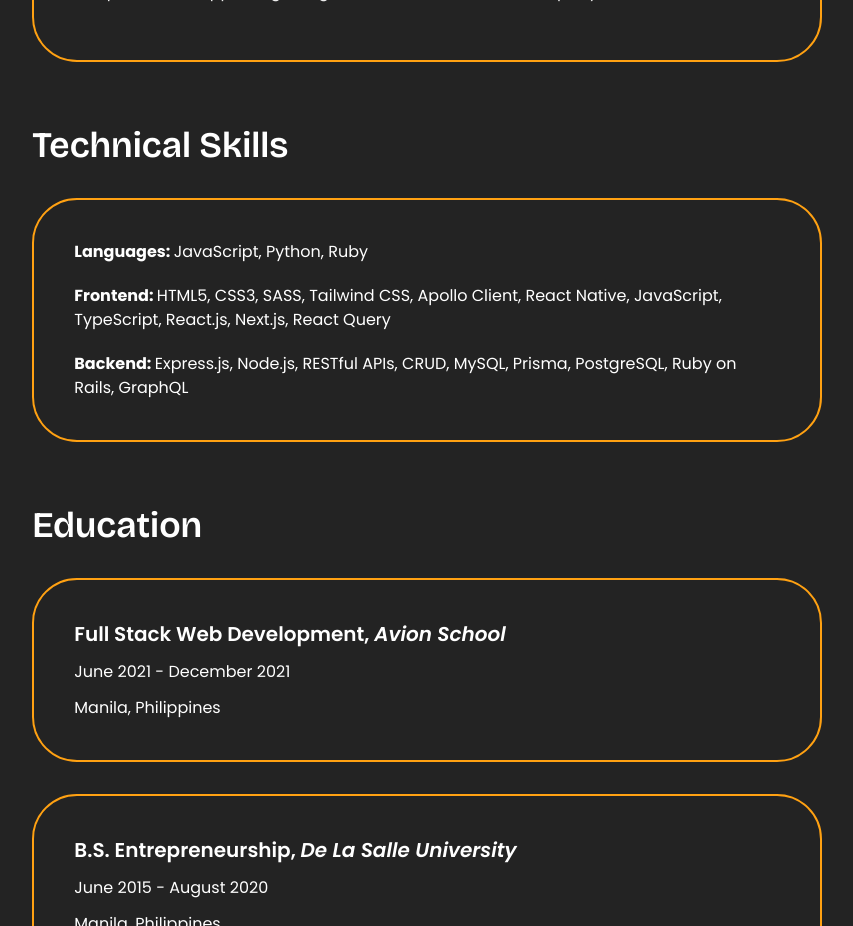
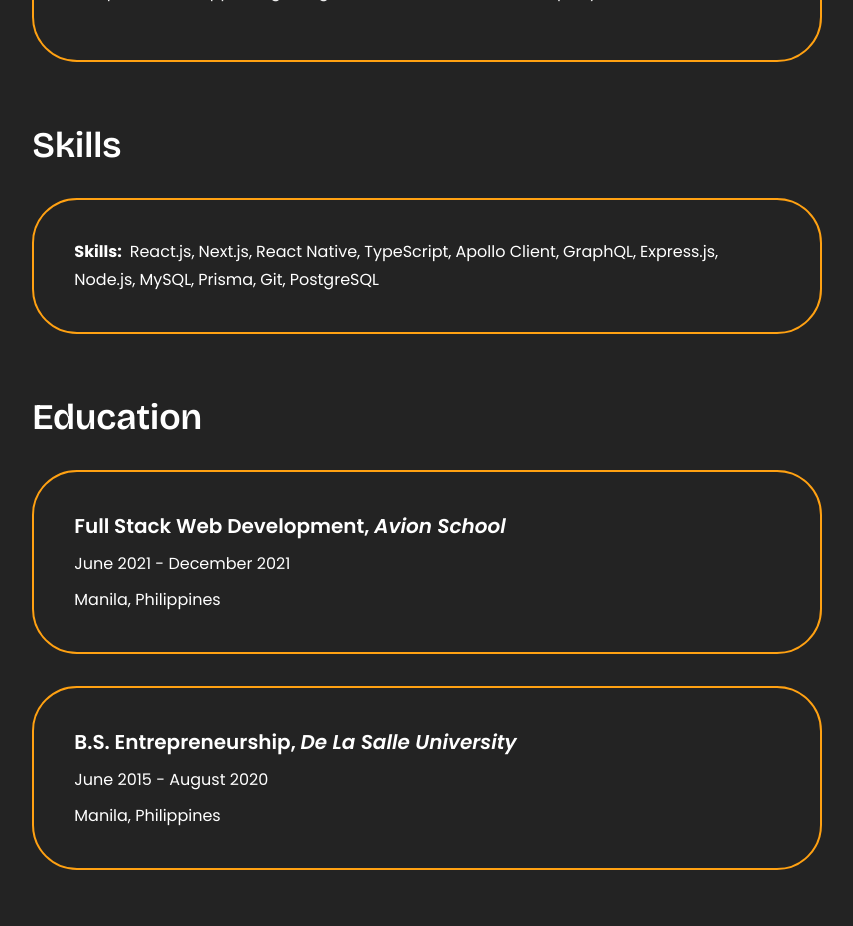
Before and after one commit to muhkyle17/portfolio-website, a Next.js app: page /resume in a window 1280 px wide. Shown: the part 3980-4906 px from the top of the page, without its empty margins (213-1066 px from the left). Built offline with nearby package versions, Linux system fonts and the light colour scheme; a web font is replaced by a local one.

Commit message:
Update how the skills portion looks

```diff
--- a/components/resume/TechSkills.js
+++ b/components/resume/TechSkills.js
@@ -1,28 +1,23 @@
-import { aboutSkillsTools } from '../../data'
+import { updatedSkills } from '../../data'
 
-const TechSkills = ({ techSkills }) => {
+const TechSkills = () => {
+  console.log(updatedSkills, 'updatedSkills')
   return (
     <div className='flex flex-col gap-8 w-4/6'>
-      <h1 className='text-4xl font-semibold'>Technical Skills</h1>
+      <h1 className='text-4xl font-semibold'>Skills</h1>
 
-      <div className='flex gap-5 px-10 py-10 bg-transparent border-2 border-primary rounded-[45px]'>
-        <div className='flex flex-col gap-5 w-[100%]'>
-          {aboutSkillsTools.map(skill => {
-            return (
-              <div key={Math.random()}>
-                <h3 className='font-bold'>
-                  {skill.type}:{' '}
-                  {skill.skills.map((stack, index) => (
-                    <span key={Math.random()} className='font-normal'>
-                      {stack}
-                      {index !== skill.skills.length - 1 ? ',' : ''}{' '}
-                    </span>
-                  ))}
-                </h3>
-              </div>
-            )
-          })}
-        </div>
+      <div className='flex flex-wrap gap-1 px-10 py-10 bg-transparent border-2 border-primary rounded-[45px]'>
+        <span className='font-bold mr-1'>Skills: </span>
+        {updatedSkills.map((skill, index) => {
+          return (
+            <p key={skill}>
+              <span>
+                {skill}
+                {index !== updatedSkills.length - 1 && ','}
+              </span>
+            </p>
+          )
+        })}
       </div>
     </div>
   )
--- a/data.js
+++ b/data.js
@@ -167,6 +167,21 @@ export const aboutSkillsTools = [
   //   type: 'Languages',
   //   skills: ['English (native)', 'Filipino (Fluent)'],
   // },
+]
+
+export const updatedSkills = [
+  'React.js',
+  'Next.js',
+  'React Native',
+  'TypeScript',
+  'Apollo Client',
+  'GraphQL',
+  'Express.js',
+  'Node.js',
+  'MySQL',
+  'Prisma',
+  'Git',
+  'PostgreSQL',
 ]
 
 // projects
```
